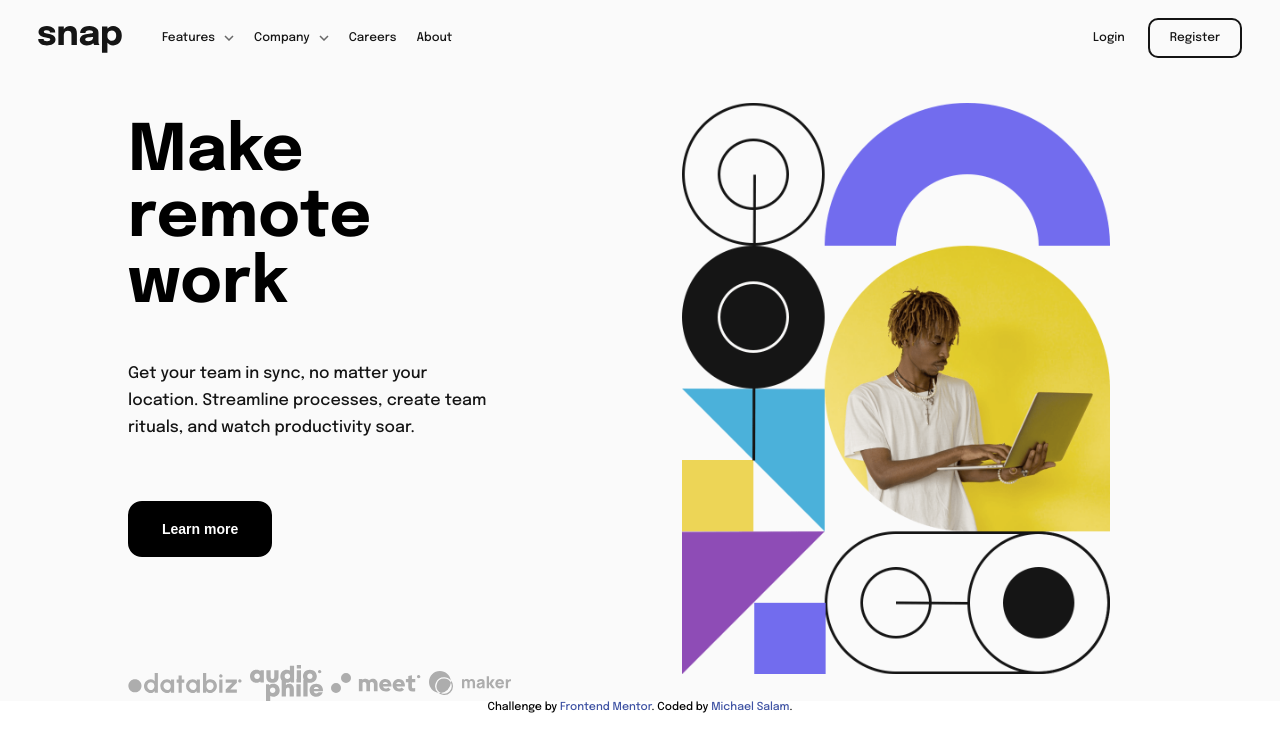
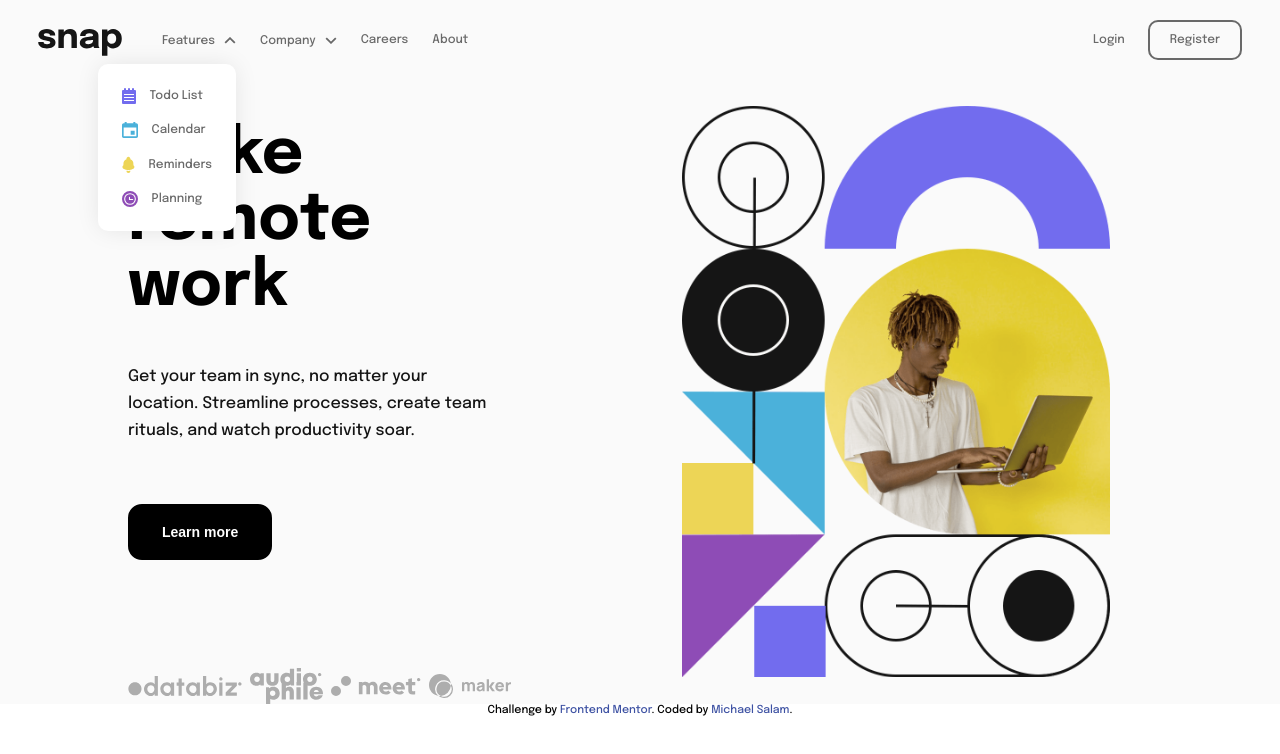
Before and after one commit to michael-salam/intro-section-with-dropdown-navigation, a plain HTML site: page index.html in a window 1280 px wide. Both pictures are taken after a click on the link "Features". Drawn offline with Linux system fonts and the light colour scheme.

Commit message:
Completed desktop dropdown menus

```diff
--- a/app/js/script.js
+++ b/app/js/script.js
@@ -0,0 +1,54 @@
+// select all elements with class hover
+const dropdownContainers = document.querySelectorAll(".has-dropdown");
+const dropdown1 = document.querySelector("#dropdown1");
+const dropdown2 = document.querySelector("#dropdown2");
+const arrow1 = document.querySelector("#arrow1");
+const arrow2 = document.querySelector("#arrow2");
+
+const body = document.querySelector("body");
+
+body.addEventListener("click", handleCloseAllDropdowns);
+
+// add hover event listener to all elements with class hover
+dropdownContainers.forEach(function (element) {
+  element.addEventListener("click", handleToggleDropdown);
+});
+
+function handleToggleDropdown(e) {
+  if (e.target.id === "has-dropdown1") {
+    if (!dropdown2.classList.contains("invisible")) {
+      dropdown2.classList.add("invisible");
+      arrow2.classList.replace("arrow-up", "arrow-down");
+    }
+    if (dropdown1.classList.contains("invisible")) {
+      dropdown1.classList.remove("invisible");
+      arrow1.classList.replace("arrow-down", "arrow-up");
+    } else {
+      dropdown1.classList.add("invisible");
+      arrow1.classList.replace("arrow-up", "arrow-down");
+    }
+  } else if (e.target.id === "has-dropdown2") {
+    if (!dropdown1.classList.contains("invisible")) {
+      dropdown1.classList.add("invisible");
+      arrow1.classList.replace("arrow-up", "arrow-down");
+    }
+    if (dropdown2.classList.contains("invisible")) {
+      dropdown2.classList.remove("invisible");
+      arrow2.classList.replace("arrow-down", "arrow-up");
+    } else {
+      dropdown2.classList.add("invisible");
+      arrow2.classList.replace("arrow-up", "arrow-down");
+    }
+  }
+
+  //   console.log(dropdown2.style.display);
+}
+
+function handleCloseAllDropdowns(e) {
+  if (e.target.id !== "has-dropdown1" && e.target.id !== "has-dropdown2") {
+    dropdown1.classList.add("invisible");
+    dropdown2.classList.add("invisible");
+    arrow1.classList.replace("arrow-up", "arrow-down");
+    arrow2.classList.replace("arrow-up", "arrow-down");
+  }
+}
--- a/app/scss/_globals.scss
+++ b/app/scss/_globals.scss
@@ -23,7 +23,12 @@ h1 {
 
 a {
   text-decoration: none;
-  color: $almostBlack;
+  color: $mediumGray;
+  transition: all 150ms ease-in-out;
+
+  &:hover {
+    color: black;
+  }
 }
 
 button {
@@ -31,8 +36,19 @@ button {
   cursor: pointer;
 }
 
+.invisible {
+  display: none;
+}
+
+.arrow-down {
+  background-image: url(../images/icon-arrow-down.svg);
+}
+.arrow-up {
+  background-image: url(../images/icon-arrow-up.svg);
+}
+
 .btn-bordered {
-  border: 2px solid $almostBlack;
+  border: 2px solid $mediumGray;
   border-radius: 10px;
   padding: 0.75rem 1.25rem;
   transition: all 150ms ease-in-out;
--- a/app/scss/_main.scss
+++ b/app/scss/_main.scss
@@ -22,12 +22,65 @@
         li {
           &:first-child,
           &:nth-child(2) {
+            position: relative;
             a {
-              margin-right: 0.375rem;
+              .arrow {
+                background-position: center bottom;
+                background-repeat: no-repeat;
+                background-size: contain;
+                height: 12px;
+                width: 12px;
+                margin-left: 0.375rem;
+                display: inline-block;
+                transition: all 300ms ease-in-out;
+              }
+
+              // &:hover {
+              //   .arrow {
+              //     background-image: url(../images/icon-arrow-up.svg);
+              //   }
+              // }
+            }
+
+            .dropdown {
+              // display: none;
+              position: absolute;
+              width: max-content;
+              top: 2rem;
+              padding: 1.5rem;
+              list-style: none;
+              background-color: white;
+              box-shadow: 0px 0px 24px -2px rgba($almostBlack, 0.1);
+              border-radius: 10px;
+
+              li {
+                &:not(:last-child) {
+                  margin-bottom: 1.125rem;
+                  margin-right: 0;
+                }
+
+                a {
+                  display: flex;
+                  justify-content: start;
+                  align-items: center;
+                  img {
+                    margin-right: 0.875rem;
+                  }
+                }
+              }
+            }
+
+            #dropdown1 {
+              right: 0;
+            }
+
+            #dropdown2 {
+              left: 0;
             }
           }
+
           &:not(:last-child) {
-            margin-right: 1.25rem;
+            margin-right: 1.5rem;
           }
         }
       }
--- a/app/scss/_variables.scss
+++ b/app/scss/_variables.scss
@@ -1,4 +1,4 @@
 // color variables
 $almostWhite: hsl(0, 0%, 98%);
-$meduimGray: hsl(0, 0%, 41%);
+$mediumGray: hsl(0, 0%, 41%);
 $almostBlack: hsl(0, 0%, 8%);
--- a/index.html
+++ b/index.html
@@ -36,20 +36,60 @@
     <main class="main">
       <nav class="main__navbar">
         <div class="left-side">
-          <div class="logo">
+          <a href="/" class="logo">
             <img src="./images/logo.svg" alt="Snap" />
-          </div>
+          </a>
 
           <ul class="links">
             <li>
-              <a href="#">Features</a>
-              <img src="./images/icon-arrow-down.svg" alt="" />
+              <a href="#" class="has-dropdown" id="has-dropdown1">
+                Features
+                <div class="arrow arrow-down" id="arrow1"></div>
+              </a>
+
+              <ul class="dropdown invisible" id="dropdown1">
+                <li>
+                  <a href="#">
+                    <img src="./images/icon-todo.svg" alt="Icon" />
+                    Todo List
+                  </a>
+                </li>
+                <li>
+                  <a href="#">
+                    <img src="./images/icon-calendar.svg" alt="Icon" />
+                    Calendar
+                  </a>
+                </li>
+                <li>
+                  <a href="#">
+                    <img src="./images/icon-reminders.svg" alt="Icon" />
+                    Reminders
+                  </a>
+                </li>
+                <li>
+                  <a href="#">
+                    <img src="./images/icon-planning.svg" alt="Icon" />
+                    Planning
+                  </a>
+                </li>
+              </ul>
             </li>
+
             <li>
-              <a href="#">Company</a>
-              <img src="./images/icon-arrow-down.svg" alt="" />
+              <a href="#" class="has-dropdown" id="has-dropdown2">
+                Company
+                <div class="arrow arrow-down" id="arrow2"></div>
+              </a>
+
+              <ul class="dropdown invisible" id="dropdown2">
+                <li><a href="#">History</a></li>
+                <li><a href="#">Our Team</a></li>
+                <li><a href="#">Blog</a></li>
+              </ul>
             </li>
+
             <li><a href="#">Careers</a></li>
+
             <li><a href="#">About</a></li>
           </ul>
         </div>
@@ -87,5 +127,7 @@
         >Frontend Mentor</a
       >. Coded by <a href="https://github.com/michael-salam">Michael Salam</a>.
     </div>
+
+    <script src="./app/js/script.js"></script>
   </body>
 </html>
```
Also changed, not shown: dist/style.css, 1 other file.
